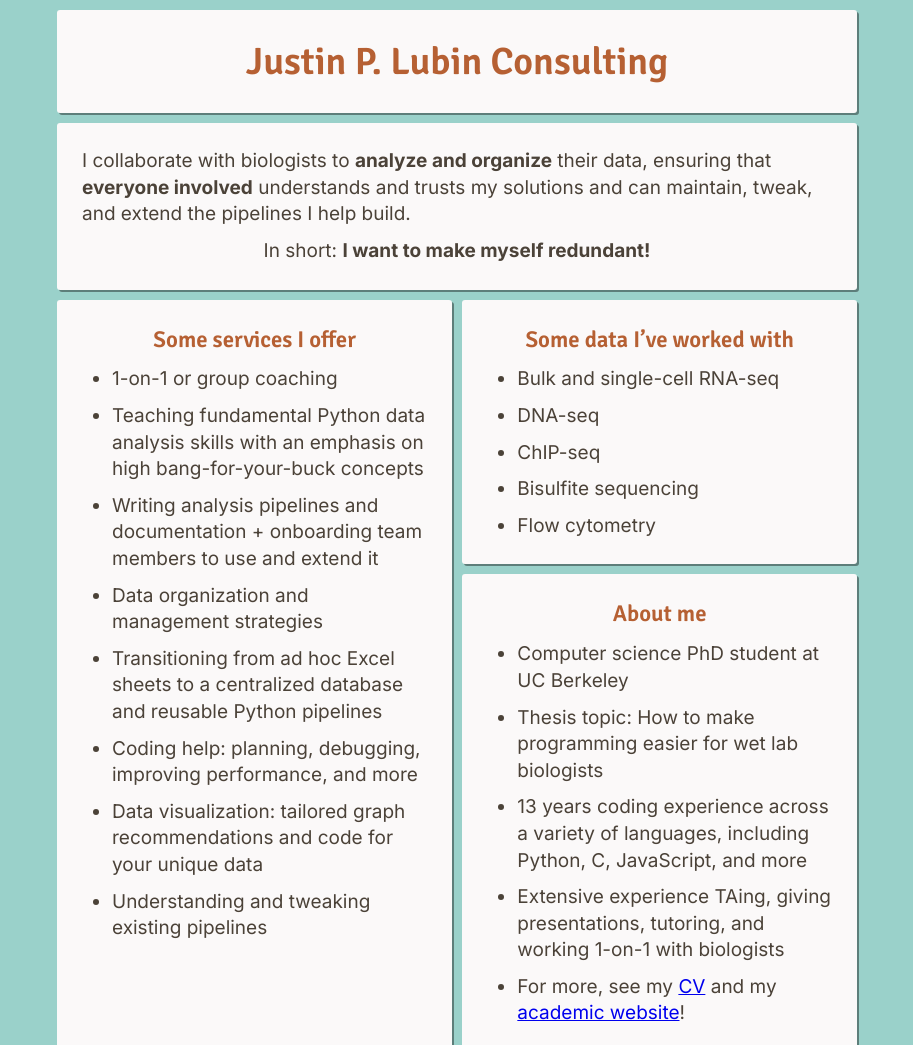
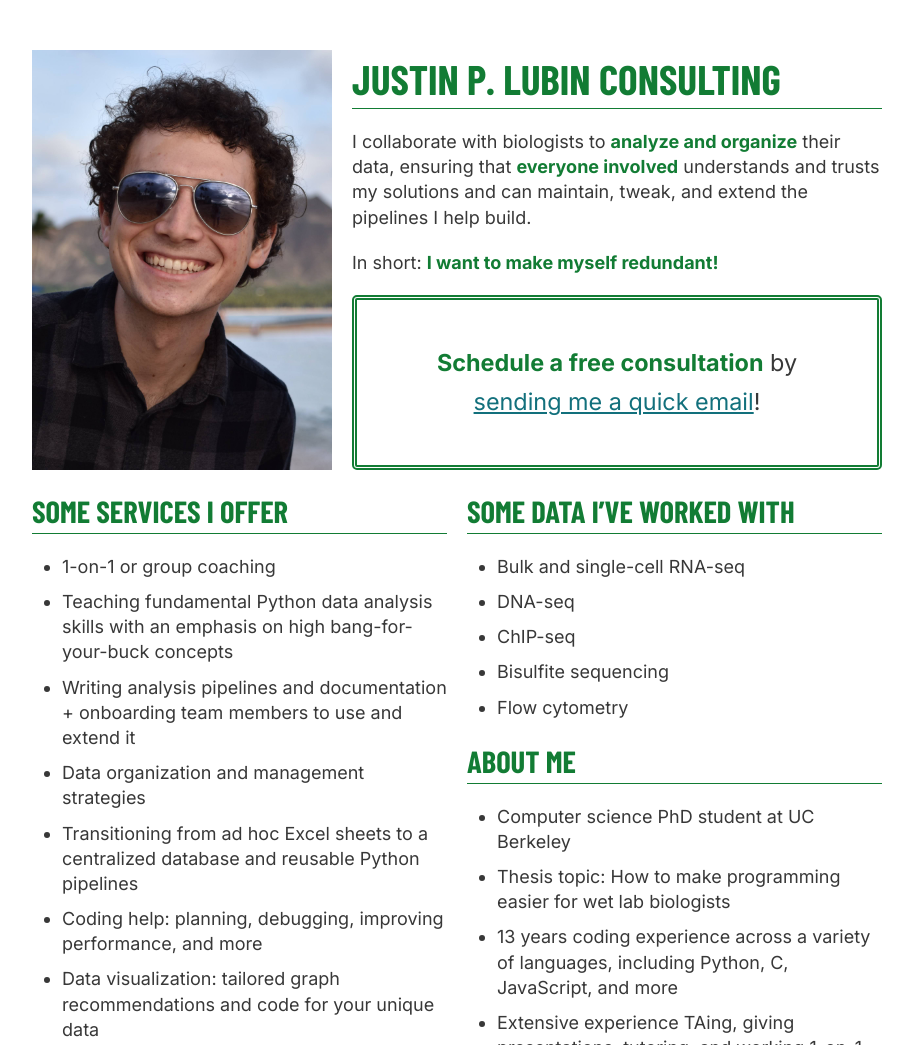
Before and after one commit to justinlubin/consulting, a plain HTML site: page index.html in a window 1280 px wide. Shown: the top 1045 px of the page, without its empty margins (183-1096 px from the left). Drawn offline with nearby package versions, Linux system fonts and the light colour scheme.

Commit message:
Update site

```diff
--- a/index.html
+++ b/index.html
@@ -7,7 +7,7 @@
     <title>Justin P. Lubin Consulting</title>
     <link rel="preconnect" href="https://fonts.googleapis.com">
     <link rel="preconnect" href="https://fonts.gstatic.com" crossorigin>
-    <link rel="stylesheet" href="https://fonts.googleapis.com/css2?family=Inter:wght@400;700&amp;family=Signika:wght@600&amp;display=swap">
+    <link href="https://fonts.googleapis.com/css2?family=Barlow+Condensed:wght@700&family=Inter:wght@400;700&display=swap" rel="stylesheet">
     <link rel="stylesheet" href="/reset.css">
     <link rel="stylesheet" href="/main.css">
 
@@ -19,22 +19,31 @@
   </head>
   <body>
     <header>
+      <div>
+        <img src="justin_lubin.jpg" width="25%"/>
+      </div>
+      <div>
         <h1>
           Justin P. Lubin Consulting
         </h1>
-    </header>
-    <section>
         <p>
           I collaborate with biologists to <b>analyze and organize</b> their
           data, ensuring that <b>everyone involved</b> understands and trusts my
           solutions and can maintain, tweak, and extend the pipelines I help
           build.
         </p>
-      <p class="callout">
+        <p>
           In short: <b>I want to make myself redundant!</b>
         </p>
-    </section>
+        <div class="callout">
+          <p>
+            <b>Schedule a free consultation</b> by <br />
+            <a href="mailto:justin@jlubin.net">sending me a quick email</a>!
+          </p>
+        </div>
+    </header>
     <div class="split">
+      <div>
         <section>
           <h2>Some services I offer</h2>
           <ul>
@@ -48,6 +57,7 @@
             <li>Understanding and tweaking existing pipelines</li>
           </ul>
         </section>
+      </div>
       <div>
         <section>
           <h2>Some data I&rsquo;ve worked with</h2>
@@ -71,11 +81,5 @@
         </section>
       </div>
     </div>
-    <section class="callout">
-      <p>
-        <b>Schedule a free consultation</b> by
-        <a href="mailto:justin@jlubin.net">sending me a quick email</a>!
-      </p>
-    </section>
   </body>
 </html>
--- a/main.css
+++ b/main.css
@@ -2,49 +2,83 @@
   box-sizing: border-box;
 }
 
+:root {
+  --spacing: 20px;
+  --accent: #127c34;
+}
+
 body {
-  margin: auto;
-  margin-bottom: 10px;
-  max-width: 800px;
+  margin: 50px auto;
+  max-width: 850px;
 
-  font-family: "Inter", serif;
-  font-size: 19px;
+  font-family: "Inter", sans-serif;
+  font-size: 18px;
   line-height: 1.4;
 
-  background-color: rgb(154, 209, 202);
-  color: rgb(75, 66, 56);
+  background-color: #FFFFFF;
+  color: #383838;
 }
 
-header, section {
-  background-color: rgb(251, 249, 249);
-  border-radius: 3px;
-  box-shadow: 2px 2px 0 rgba(0, 0, 0, 0.40);
-  padding: 25px;
+header {
+  display: flex;
+  column-gap: var(--spacing);
+  margin-bottom: var(--spacing);
+}
+
+header > div {
+  height: 420px;
+}
+
+header > div:nth-child(1) {
+  flex: 0 0 300px;
+}
+
+header > div:nth-child(2) {
+  display: flex;
+  flex-direction: column;
+}
+
+header > div:nth-child(2) > *:last-child {
+  flex-grow: 1;
+  display: flex;
+  flex-direction: column;
+  justify-content: center;
+}
+
+header img {
+  width: 100%;
 }
 
 h1 {
-  font-size: 2em;
+  font-size: 2.3em;
   font-weight: bold;
-  text-align: center;
 }
 
 h2 {
+  font-size: 1.7em;
   font-weight: bold;
-  font-size: 1.2em;
-  text-align: center;
 }
 
 h1, h2 {
-  font-family: "Signika", display;
-  color: rgb(182, 96, 51);
+  font-family: "Barlow Condensed", sans-serif;
+  border-bottom: 1px solid var(--accent);
+  padding-bottom: 0px;
+  margin-bottom: var(--spacing);
+  color: var(--accent);
+  text-transform: uppercase;
+}
+
+p, ul {
+  margin-bottom: var(--spacing);
+}
+
+li {
+  margin-bottom: calc(var(--spacing) / 2);
 }
 
 b {
   font-weight: bold;
-}
-
-i {
-  font-style: italic;
+  color: var(--accent);
 }
 
 ul {
@@ -52,38 +86,60 @@ ul {
   margin-left: 30px;
 }
 
-section > *:not(:last-child), li:not(:last-child) {
-  margin-bottom: 10px;
+a {
+  color: #12707c;
+}
+
+a:hover {
+  background-color: #eff7f6;
 }
 
 .split {
   display: flex;
-  align-items: stretch;
-  column-gap: 10px;
+  column-gap: var(--spacing);
 }
 
 .split > * {
-  margin: 0;
   flex-grow: 1;
   flex-basis: 50%;
 }
 
-.split div section:not(:last-child) {
-  margin-bottom: 10px;
+.split > * > *:not(:last-child) {
+  margin-bottom: var(--spacing);
 }
 
-.callout {
-  text-align: center;
-}
+@media(max-width: 890px) {
+  body {
+    margin: 50px var(--spacing);
+  }
 
-body > * {
-  margin-top: 10px;
-}
+  h1 {
+    text-align: center;
+    font-size: 2em;
+  }
 
+  h2 {
+    font-size: 1.6em;
+  }
 
-@media(max-width: 820px) {
-  body {
-    margin: 10px;
+  header {
+    display: block;
+  }
+
+  header > div {
+    height: auto;
+  }
+
+  header > div:nth-child(1) {
+    text-align: center;
+  }
+
+  header > div:nth-child(1) img {
+    width: 300px;
+  }
+
+  header > div:nth-child(2) {
+    display: block;
   }
 
   .split {
@@ -91,6 +147,23 @@ body > * {
   }
 
   .split section:not(:last-child) {
-    margin-bottom: 10px;
+    margin-bottom: var(--spacing);
+  }
+
+  .callout {
+    font-size: 1.2em;
+    padding: 30px;
   }
 }
+
+.callout {
+  text-align: center;
+  font-size: 1.3em;
+  border: 5px double var(--accent);
+  line-height: 1.7;
+  border-radius: 5px;
+}
+
+.callout p {
+  margin: 0;
+}
```
Also changed, not shown: justin_lubin.jpg (added). Lines whose indentation alone changed are shown as unchanged.
